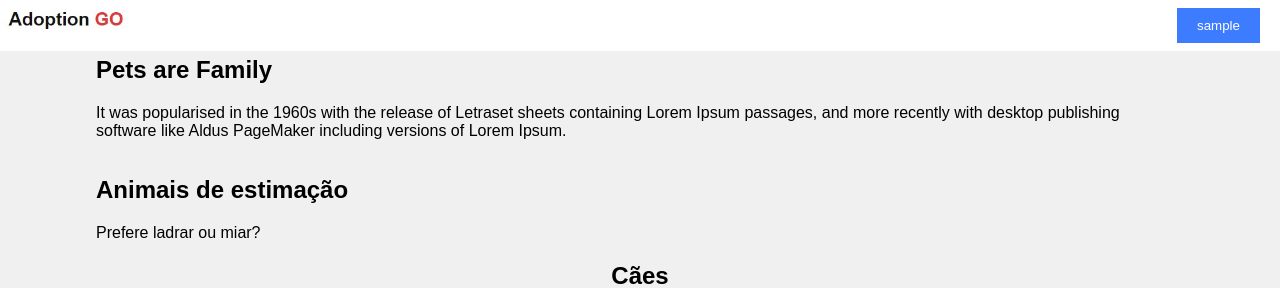
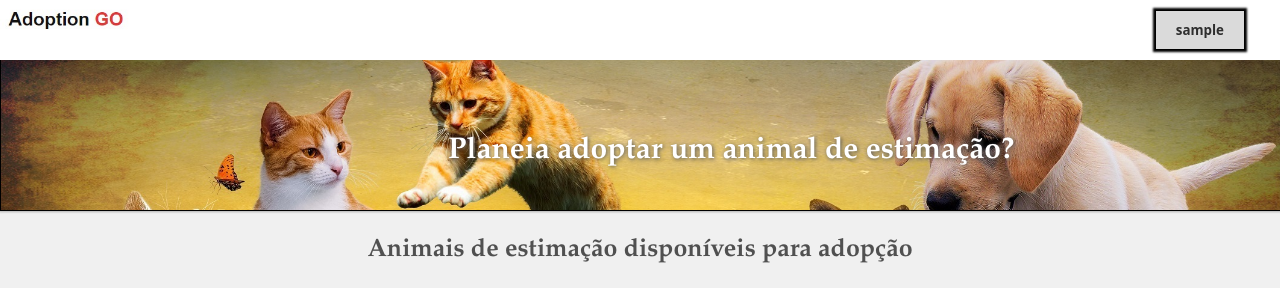
Before and after one commit to nunomiguel22/FEUP-LTW, a PHP site: page / in a window 1280 px wide. Shown: the top 288 px of the page. Run offline with PHP 8.4, Linux system fonts and the light colour scheme; the visitor is signed in with stand-in values (Sample User, id 1); data comes from the database, SQL or seed files in the repository; both versions use the stored data as it was after the commit.

Commit message:
Gallery banner, Pet registration page

```diff
--- a/css/style.css
+++ b/css/style.css
@@ -1,8 +1,68 @@
+
+
+ /*** General ***/
+
  body {
   margin: 0;
   font-family: Arial, Helvetica, sans-serif;
   background-color: #f0f0f0;
 }
+
+/* input fields */
+input[type=text],
+input[type=password],
+input[type=number],
+input[type=email] {
+  width: 100%;
+  padding: 12px 20px;
+  margin: 8px 0;
+  display: inline-block;
+  box-sizing: border-box;
+}
+
+::placeholder {
+  font-family: Noto Sans,sans-serif;
+  font-weight: bold;
+  font-size: 11;
+}
+
+/* button style */
+button {
+  background-color: rgb(218, 218, 218);
+  color: rgb(43, 43, 43);
+  font-family: Noto Sans,sans-serif;
+  font-weight: bold;
+  padding: 10px 20px;
+  margin: 8px 2px;
+  border: none;
+  box-shadow: 0px 0px 2px 2px #000000;
+  cursor: pointer;
+  width: 98.5%;
+  }
+button:hover {
+  opacity: 0.8;
+ }
+
+ footer {
+  padding: 1rem 0;
+  position: fixed;
+  left: 0;
+  bottom: 0;
+  width: 100%;
+  height:15px;
+  background: white;
+  text-align: center;
+}
+
+.custom-select {
+  position: relative;
+  font-family: Arial;
+  width: 40%;
+  height: 25px;
+}
+
+ /*** General ***/
+
 
 /* Showcase */
 #showcase {
@@ -41,9 +101,6 @@ body {
     background-size: 150px 100px;
     padding-bottom: 50px;
     font-family: 'Lucida Sans Regular';
-
-
-
 }
 
 #cat1 {
@@ -58,29 +115,8 @@ body {
 
 }
 
-/* input fields */
-input[type=text],
-input[type=password],
-input[type=email] {
-width: 100%;
-padding: 12px 20px;
-margin: 8px 0;
-display: inline-block;
-box-sizing: border-box;
-}
-/* button style */
-button {
-background-color: #3d7bff;
-color: white;
-padding: 10px 20px;
-margin: 8px 0;
-border: none;
-cursor: pointer;
-width: 100%;
-}
-button:hover {
-opacity: 0.8;
-}
+
+
 /* cancel button */
 .cancelbtn {
 width: auto;
@@ -154,20 +190,23 @@ height: 300px;
   cursor: pointer;
 }
 
-.topbar {
+/*** NavBar ***/
+
+.NavBar {
 background-color: rgb(255, 255, 255);
 overflow: hidden;
 position: fixed;
 top: 0;
 width: 100%;
+z-index: 1;
 }
 
-.topbar-right {
+.NavBar-right {
 float: right;
 padding-right:20px;
 }
 
-.topbar a {
+.NavBar a {
 float: left;
 color: #f2f2f2;
 text-align: center;
@@ -175,48 +214,46 @@ padding: 5px 16px;
 text-decoration: none;
 }
 
-.toplogo{
-width: 10.2%;
-}
-
-.topbar .highlight {
+.NavBar .highlight {
   color: rgb(226, 55, 55);
   font-weight: bold;
   font-size: 20;
   }
 
-.topbar .title {
-color: rgb(0, 0, 0);
-font-weight: bold;
-font-size: 19;
+
+
+.toplogo{
+width: 10.2%;
 }
 
-/* The dropdown container */
+
 .dropdown {
     float: left;
     overflow: hidden;
+    padding: 2px 15px;
 }
 
-/* Dropdown button */
 .dropdown .dropbtn {
-  background-color: #3d7bff;
-  color: white;
+  background-color: rgb(218, 218, 218);
+  color: rgb(46, 46, 46);
+  font-family: Noto Sans,sans-serif;
+  font-weight: bold;
   padding: 10px 20px;
   margin: 8px 0;
-  border: none;
+  border: 1px solid black;
   cursor: pointer;
   width: 100%;
 }
 
-.topbar a:hover, .dropdown:hover .dropbtn {
-  background-color: rgb(4, 131, 235);
+.NavBar a:hover, .dropdown:hover .dropbtn {
+  background-color: rgb(243, 243, 243);
 }
 
 
 .dropdown-content {
   display: none;
   position: fixed;
-  background-color: rgb(4, 131, 235);
+  background-color: rgb(204, 204, 204);
   min-width: 87px;
   box-shadow: 0px 8px 16px 0px rgba(0,0,0,0.2);
   z-index: 1;
@@ -226,23 +263,27 @@ font-size: 19;
 /* Links inside the dropdown */
 .dropdown-content a {
   float: none;
-  color: rgb(255, 255, 255);
+  color:rgb(46, 46, 46);
   font-size: 13;
+  font-family: Noto Sans,sans-serif;
   padding: 12px 16px;
   text-decoration: none;
   display: block;
   text-align: left;
 }
 
-/* Add a grey background color to dropdown links on hover */
 .dropdown-content a:hover {
-  background-color: #ddd;
+  background-color: rgb(223, 223, 223);
 }
 
-/* Show the dropdown menu on hover */
 .dropdown:hover .dropdown-content {
   display: block;
 }
+
+/*** NavBar ***/
+
+
+/** Text **/
 
 .smallerror{
   color:red;
@@ -266,3 +307,53 @@ font-size: 19;
 .validBorder {
   border: 1px solid green;
 }
+
+.Title1{
+  color:rgb(80, 80, 80);
+  font-size: 25;
+  font-family: "Garamond";
+  text-align: center;
+  font-weight: bold;
+}
+
+.Title2{
+  color:rgb(80, 80, 80);
+  font-size: 25;
+  font-family: "Garamond";
+  text-align: left;
+  font-weight: bold;
+}
+
+/** Text **/
+
+/** Gallery Banner **/
+
+.Banner {
+  position: relative;
+}
+
+.galleryBanner{
+  display: block;
+  margin-left: auto;
+  margin-right: auto;
+  max-width: 100%;
+  height: auto;
+  min-height: 130px;
+  border: 1px solid black;
+  box-shadow: 0 0 2px 1px rgba(107, 107, 107, 0.473);
+}
+
+.BannerTitle {
+  position: absolute;
+  top: 50%;
+  left: 35%;
+  color:rgb(255, 255, 255);
+  font-family: "Garamond";
+  text-align: center;
+  font-weight: bold;
+  font-size: 4vw;
+  font-size: 30;
+  text-shadow: 1px 1px 4px #585858;
+}
+
+/** Gallery Banner **/
--- a/includes/init.php
+++ b/includes/init.php
@@ -1,2 +1,8 @@
 <?php
+include_once(__DIR__.'/session.php');
 include_once(__DIR__.'/../database/connect.php');
+$debug = true;
+if ($debug) {
+    error_reporting(E_ALL);
+    ini_set('display_errors', 'On');
+}
--- a/index.php
+++ b/index.php
@@ -3,3 +3,4 @@ include_once('includes/init.php');
 
 include_once("pages/navbar.php");
 include_once("pages/gallery.php");
+include_once("pages/footer.php");
--- /dev/null
+++ b/pages/footer.php
@@ -0,0 +1,7 @@
+<html>
+<footer>
+    <p class="smallinfo"> Projeto de LTW 2021</p>
+
+</footer>
+
+</html>
--- a/pages/gallery.php
+++ b/pages/gallery.php
@@ -8,22 +8,14 @@
 </head>
 
 <body>
-    <br><br>
-    <section id="showcase2">
-        <div class="container">
-            <h1>Pets are Family</h1>
-            <p> It was popularised in the 1960s with the release of Letraset sheets containing Lorem Ipsum passages, and
-                more recently with desktop publishing software like Aldus PageMaker including versions of Lorem Ipsum.
-            </p>
-        </div>
-    </section>
-
+    <div class="Banner">
+        <img src="/images/banner-ex.jpg" alt="Adoption GO" class="galleryBanner">
+        <div class="BannerTitle">Planeia adoptar um animal de estimação?</div>
+    </div>
     <section id="Animais">
         <div class="container">
-            <h1>Animais de estimação</h1>
-            <p>Prefere ladrar ou miar?</p>
+            <p class="Title1">Animais de estimação disponíveis para adopção</p>
             <div id="caes">
-                <h2 id="Adoptimg">Cães</h2>
                 <section class="container">
                     <ul id="Ultimos">
                         <div class="containerimg">
@@ -49,7 +41,6 @@
                 </section>
             </div>
             <div id="gatos">
-                <h2 id="Adoptimg">Gatos</h2>
                 <section class="container">
                     <ul id="Ultimos">
                         <div class="containerimg">
@@ -68,8 +59,6 @@
                             <li id="cat1">
                                 <span>name</span>
                             </li>
-
-
                         </div>
                     </ul>
                 </section>
--- a/pages/navbar.php
+++ b/pages/navbar.php
@@ -11,9 +11,9 @@
 </head>
 
 <body>
-   <div class="topbar">
+   <div class="NavBar">
       <img src="/images/logo.jpg" alt="toplogo" class="toplogo">
-      <div class="topbar-right">
+      <div class="NavBar-right">
          <?php
             session_start();
             if (isset($_SESSION['username']) && $_SESSION['logged_in'] == 'true') {
@@ -21,8 +21,9 @@
                   '<div class="dropdown">
                      <button class="dropbtn">'.$_SESSION['username'].'</button>
                      <div class="dropdown-content">
-                        <a href="#">Profile</a>
-                        <a href="/actions/action_logout.php">Logout</a>
+                        <a href="#">Perfil</a>
+                        <a href="/pages/newpet.php">Registar Animal</a>
+                        <a href="/actions/action_logout.php">Sair</a>
                      </div>
                   </div>';
                 echo $loginDropdown;
@@ -43,7 +44,7 @@
 
       <form class="modalLogin-content" id="login_form" action="/actions/action_login.php" method="post">
          <div class="imgcontainer">
-            <h3>Entrar</h3>
+            <span class="Title2">Entrar na conta</span>
             <span onclick="document.getElementById('id01').style.display='none'" class="close"
                title="Close login form">&times;</span>
             <img src="/images/logo.jpg" alt="logo" class="logo">
@@ -51,8 +52,8 @@
 
 
          <div class="container">
-            <input type="text" placeholder="Username" name="username" required autofocus>
-            <input type="password" placeholder="Password" name="password" required>
+            <input type="text" placeholder="Utilizador" name="username" required autofocus>
+            <input type="password" placeholder="Palavra-passe" name="password" required>
             <br>
             <button type="submit">Entrar</button>
 
@@ -64,7 +65,7 @@
 
    <form class="modalSignup-content" action="/actions/action_signup.php" onsubmit="return canUserSignup();" method="post">
       <div class="imgcontainer">
-         <h3>Criar nova conta</h3>
+         <span class="Title2">Criar nova conta</span>
          <span onclick="document.getElementById('id02').style.display='none'" class="close"
             title="Close login form">&times;</span>
          <img src="/images/logo.jpg" alt="logo" class="logo">
@@ -85,7 +86,7 @@
       </div>
    </form>
 </div>
-
+<br><br><br>
 </body>
 
 </html>
--- /dev/null
+++ b/pages/newpet.php
@@ -0,0 +1,4 @@
+<?php
+include_once("navbar.php");
+include_once("../templates/add_pet.php");
+include_once("footer.php");
```
Also changed, not shown: actions/action_add_pet.php (added, +20 -0 lines), actions/action_login.php (+2 -5 lines), actions/action_logout.php (+1 -7 lines), actions/action_signup.php (+3 -4 lines), database/pets.php (added, +28 -0 lines), database/pets.sql (+12 -0 lines), includes/session.php (added, +44 -0 lines), templates/add_pet.php (added, +29 -0 lines), database/pets.db, images/banner-ex.jpg (added). Lines whose indentation alone changed are shown as unchanged.
